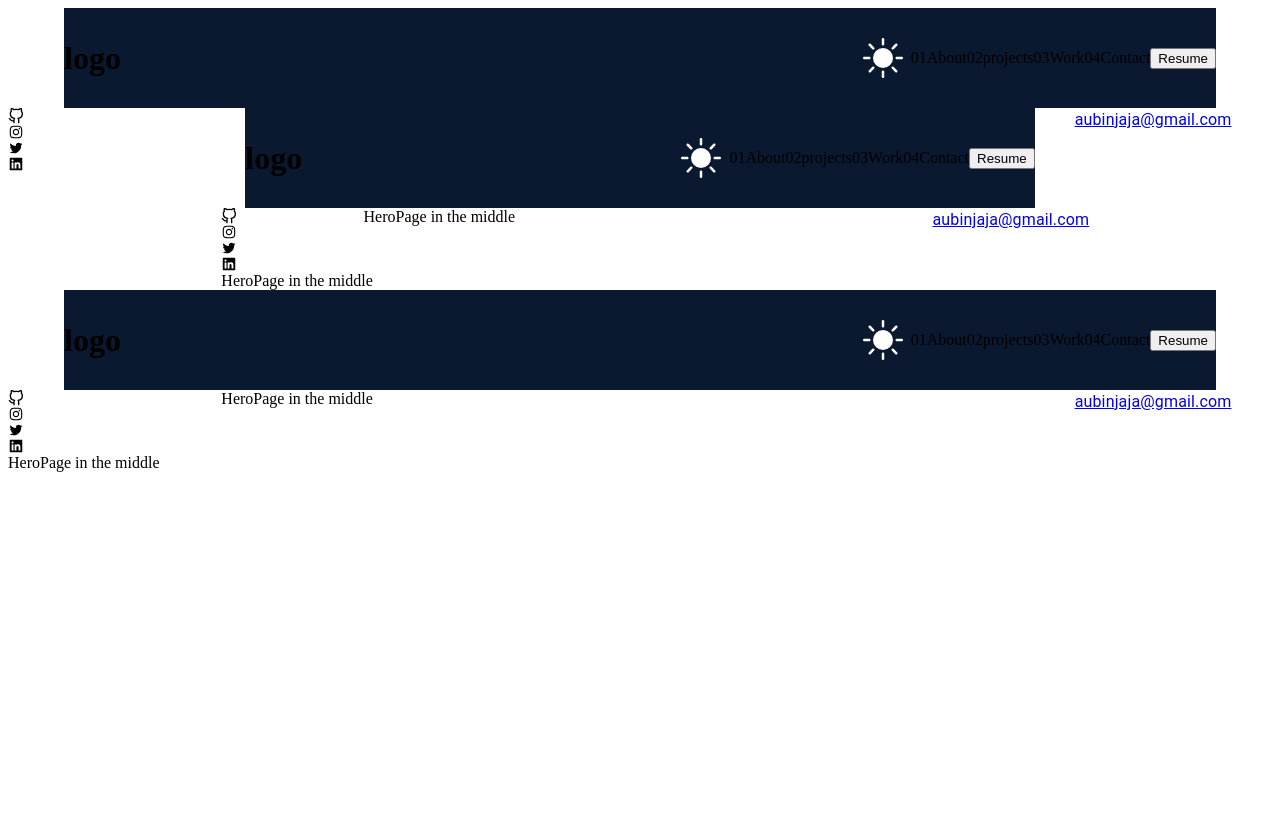
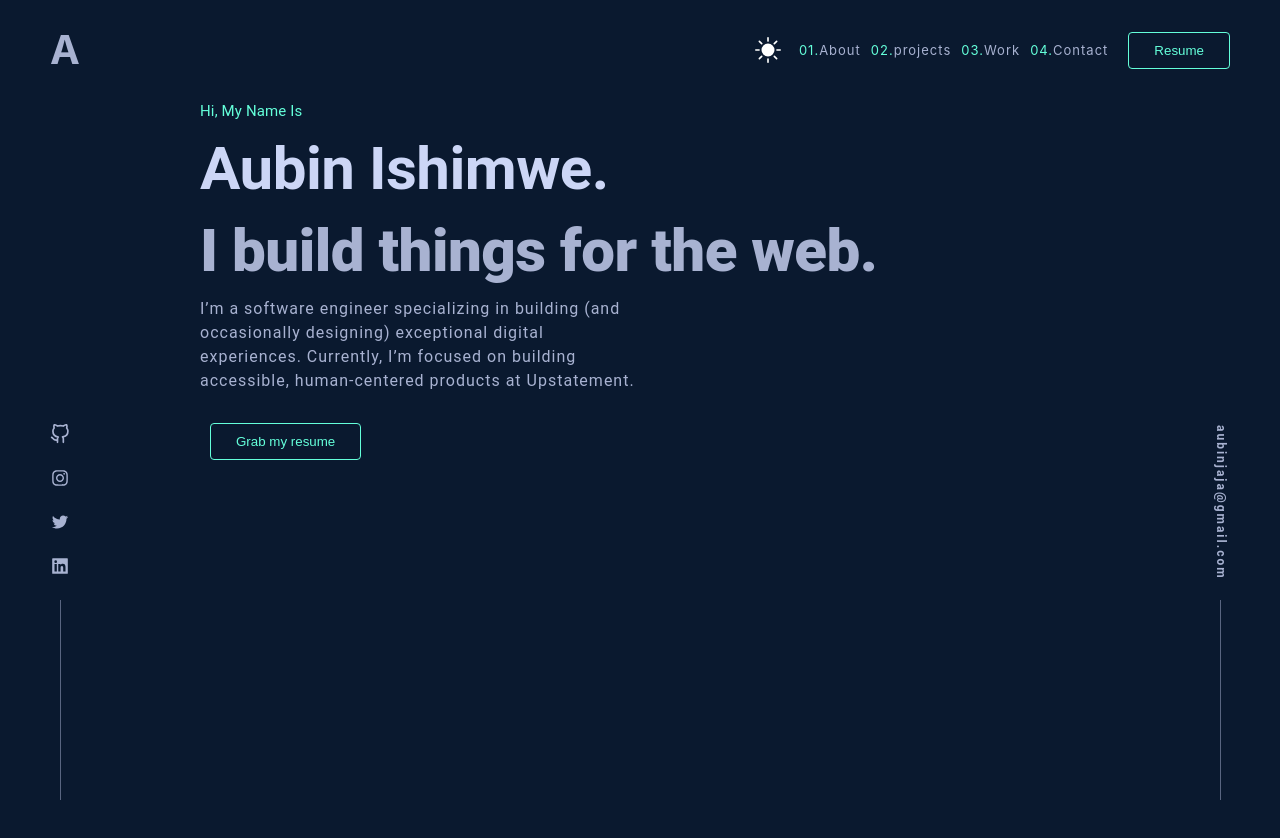
Before and after one commit to sopranoelfuego/aubinishimwe.com, a Next.js app: page / in a window 1280 px wide. Shown: the top 838 px of the page. Before the commit the page ends 800 px from the top, so only its background shows below. Built offline with nearby package versions, Linux system fonts and the light colour scheme.

Commit message:
hero page 90%

```diff
--- a/src/components/Header.tsx
+++ b/src/components/Header.tsx
@@ -4,6 +4,8 @@ import { BsBrightnessHigh, BsBrightnessHighFill } from 'react-icons/bs'
 import Link from 'next/link'
 import { Box } from '@mui/system'
 import { ColorModeContext } from '@pages/_app'
+import { GLobalButton } from '@utils/Button'
+import { LinkAnchor } from '@utils'
 export function Header() {
 
   const  colorMode = useContext(ColorModeContext)
@@ -16,45 +18,49 @@ export function Header() {
  const theme=useTheme()
  const CustomHeaderContainer = styled('header')(({ theme }) => ({
   display: 'flex',
-  maxWidth: '1200px',
   width: '100%',
   justifyContent: 'space-between',
   alignItems: 'center',
   height: '100px',
-  backgroundColor:theme.palette.primary.main,
+  backgroundColor:"inherit",
  }))
  return (
-  <Container maxWidth="lg">
+
 
   <CustomHeaderContainer>
    <Link as="a" href="#">
-    <h1>logo</h1>
+    <h1>A</h1>
    </Link>
 
    <List
-    sx={{ width: 'auto', display: 'flex',  bgcolor: 'inherit' }}
+    sx={{ width: 'auto', display: 'flex',  bgcolor: 'inherit',fontSize:"13px",gap:"10px",letterSpacing:"1px" }}
    >
     <ListItem disableGutters>
       <IconButton onClick={colorMode.toggleColorMode} >
-      {theme?.palette.mode ? <BsBrightnessHighFill fontSize="40px" color="white"  />:<BsBrightnessHigh fontSize="40px" color='black'/>}
+      {theme?.palette?.mode ? <BsBrightnessHighFill fontSize="26px"/>:<BsBrightnessHigh fontSize="26px" />}
       </IconButton>
     </ListItem>
     {navLists?.map((value, key) => (
-     <ListItem key={key} disableGutters>
+     <ListItem key={key} disableGutters >
       <Link as="a" href={value?.href}>
-        <Stack direction="row">
-          <Box>{value?.number}</Box>
-          <Box>{value?.name}</Box>
+        <Stack direction="row" alignItems="center"  >
+          <LinkAnchor>
+          <Box sx={{color:`${theme?.palette?.primary?.contrastText}`}}>{value?.number}.</Box>
+          <Box >{value?.name}</Box>
+          </LinkAnchor>
         </Stack>
       </Link>
      </ListItem>
     ))}
     <ListItem disableGutters>
-     <button>Resume</button>
+      <GLobalButton>
+      Resume
+      </GLobalButton>
+
     </ListItem>
    </List>
 
   </CustomHeaderContainer>
-  </Container>
+
  )
 }
--- a/src/components/HeroPage.tsx
+++ b/src/components/HeroPage.tsx
@@ -1,10 +1,30 @@
+import { Box, Typography, useTheme } from '@mui/material'
+import { GLobalButton } from '@utils'
 import React from 'react'
-import {Layout} from '@layout'
+
 
 export function HeroPage() {
+  const theme=useTheme()
   return (
-    <Layout>
-    <div>HeroPage in the middle</div>
-    </Layout>
+
+    <Box sx={{height:"100vh",justifyContent:"flex-start", alignItems:"flex-start", display:"flex",gap:"10px",flexDirection:"column",width:"inherit",padding:"0 50px 0 150px"}}>
+      <Typography  fontSize="15px" display="flex" fontWeight="100px"  textTransform="capitalize"   color={`${theme?.palette?.primary?.contrastText}`}>
+       Hi, My name is
+      </Typography>
+      <Typography variant="h2" component="h2" fontWeight="bold" color={`${theme?.palette?.text?.primary}`} >
+        Aubin Ishimwe.
+      </Typography>
+      <Typography variant="h2" component="h2" fontWeight="800" >
+        I build things for the web.
+      </Typography>
+      <Typography variant="body1" maxWidth="450px" letterSpacing="1px">
+      I’m a software engineer specializing in building (and occasionally designing) exceptional digital experiences. Currently,
+      I’m focused on building accessible, human-centered products at Upstatement.
+      </Typography>
+      <GLobalButton sx={{marginTop:"20px"}}>
+        Grab my resume
+      </GLobalButton>
+    </Box>
+
   )
 }
--- a/src/layout/Layout.tsx
+++ b/src/layout/Layout.tsx
@@ -1,43 +1,41 @@
 import { Header } from '@components'
-import { Grid, Typography } from '@mui/material'
+import { Box,  styled,  Typography, useTheme } from '@mui/material'
 import { Stack } from '@mui/system'
-import {FiGithub} from "react-icons/fi"
-import {AiFillLinkedin, AiOutlineInstagram,AiOutlineTwitter} from "react-icons/ai"
+
 import React from 'react'
-import Link from 'next/link'
+import { afterLine } from '@utils'
+import SocialMedias from './SocialMedias'
+
 
 export const Layout: React.FC = ({ children }: any) => {
+  const theme=useTheme()
+  const AfterLine=afterLine({width:"1px",height:"200px"})
+  const CustomLink=styled('a')(({ theme})=>({
+    display: 'flex',
+    flexDirection:'column',
+    transition:"transform  400ms ease-in",
+    '&:hover':{
+      transform:'translateY(-3px)',
+      color: `${theme?.palette?.primary?.contrastText}`,
+    }
+
+  }))
  return (
   <>
+   <Box sx={{ width:"100%",maxWidth:"1400px",position:"relative",bgcolor:`${theme?.palette?.background?.default}`,color:`${theme?.palette.text?.secondary}`,overflowY:"auto",transition:"all 300ms ease-in",padding:"0 50px"}}>
    <Header />
-   <Grid container spacing={2}>
-    <Grid item xs={2}>
-     <Stack>
-      <FiGithub/>
-     </Stack>
-     <Stack>
-      <AiOutlineInstagram/>
-     </Stack>
-     <Stack>
-      <AiOutlineTwitter/>
-     </Stack>
-     <Stack>
-      <AiFillLinkedin/>
-     </Stack>
-    </Grid>
-    <Grid item xs={8}>
+   <Box sx={{display:"flex",width:"100%"}}>
+    <SocialMedias/>
      {children}
-    </Grid>
-    <Grid item xs={2}>
-      <Stack>
-        <Typography>
-          <Link as="a" href="mailto:aubinjaja@gmail.com">aubinjaja@gmail.com</Link>
+      <Stack direction="column" sx={{position:"fixed", display:"flex",flexDirection:"column",gap:"20px",alignItems:'center',bottom:0,right:50}}>
+        <Typography variant="caption" fontWeight="bold"  letterSpacing={2} sx={{writingMode:"vertical-lr"}}>
+          <CustomLink  href="mailto:aubinjaja@gmail.com">aubinjaja@gmail.com</CustomLink>
         </Typography>
+        <AfterLine/>
       </Stack>
-    </Grid>
-   </Grid>
+   </Box>
 
-   {children}
+   </Box>
   </>
  )
 }
--- /dev/null
+++ b/src/layout/SocialMedias.tsx
@@ -0,0 +1,43 @@
+import { Stack, styled, Tooltip} from '@mui/material'
+import { afterLine } from '@utils'
+import React from 'react'
+import { AiFillLinkedin, AiOutlineInstagram, AiOutlineTwitter } from 'react-icons/ai'
+import { FiGithub } from 'react-icons/fi'
+
+
+function SocialMedias() {
+
+    const AfterLine=afterLine({width:"1px",height:"200px"})
+    const StackDiv=styled('div')(({ theme})=>({
+      display: 'flex',
+      flexDirection:'column',
+      transition:"transform  400ms ease-in",
+      '&:hover':{
+        transform:'translateY(-3px)',
+        color: `${theme?.palette?.primary?.contrastText}`,
+      }
+
+    }))
+    const socialsMedia=[
+      {id:"1",href:"https://github.com/sopranoelfuego",name:"github",icon:<FiGithub/>},
+      {id:"2",href:"https://www.instagram.com/ishimwe.aubin/",name:"instagram",icon:<AiOutlineInstagram/>},
+      {id:"3",href:"https://twitter.com/aubin.ishimwe",name:"twiiter",icon:<AiOutlineTwitter/>},
+      {id:"4",href:"https://twitter.com/aubin.ishimwe",name:"linkedin",icon:<AiFillLinkedin/>},
+    ]
+  return (
+    <Stack direction="column" alignItems="center" spacing={3} sx={{position:"fixed",bottom:0}}>
+    {socialsMedia?.map((value,key)=>(
+      <Tooltip title={value?.name} >
+        <StackDiv key={key}>
+         {value?.icon}
+        </StackDiv>
+      </Tooltip>
+    ))}
+     <Stack>
+      <AfterLine />
+     </Stack>
+    </Stack>
+  )
+}
+
+export default SocialMedias
--- a/src/pages/_app.tsx
+++ b/src/pages/_app.tsx
@@ -1,9 +1,9 @@
-// import '../styles/globals.css'
 import type { AppProps } from 'next/app'
 import { createTheme, PaletteMode, ThemeProvider } from '@mui/material'
 import { createContext, useMemo, useState } from 'react'
 import { getDesignTokens } from '@utils'
 export const ColorModeContext = createContext({ toggleColorMode: () => {} })
+import '../styles/globals.css'
 
 function MyApp({ Component, pageProps }: AppProps) {
  const [mode, setMode] = useState<'light' | 'dark'>('dark')
--- a/src/pages/index.tsx
+++ b/src/pages/index.tsx
@@ -1,4 +1,7 @@
+import { HeroPage } from '@components'
+import { Header } from '@components'
 import {HomePage} from '@components'
+import { Layout } from '@layout'
 import Head from 'next/head'
 const Home = () => {
   return (
--- a/src/styles/globals.css
+++ b/src/styles/globals.css
@@ -25,14 +25,13 @@ body {
   min-height: 100%;
   overflow-x: hidden;
   -webkit-font-smoothing: antialiased;
-  background-color: var(--navy);
-  color: var(--slate);
   font-family: var(--font-sans);
   font-size: var(--fz-xl);
   line-height: 1.3;
 }
 
 :root {
+
   --dark-navy: #020c1b;
   --navy: #0a192f;
   --light-navy: #112240;
@@ -44,9 +43,10 @@ body {
   --lightest-slate: #ccd6f6;
   --white: #e6f1ff;
   --green: #64ffda;
-  --green-tint: rgba(100,255,218,0.1);
+  --green-tint: #64ffda1a;
   --pink: #f57dff;
   --blue: #57cbff;
+  --green-light: #0ad42b;
   --font-sans: "Calibre","Inter","San Francisco","SF Pro Text",-apple-system,system-ui,sans-serif;
   --font-mono: "SF Mono","Fira Code","Fira Mono","Roboto Mono",monospace;
   --fz-xxs: 12px;
--- /dev/null
+++ b/src/utils/AfterLine.tsx
@@ -0,0 +1,9 @@
+import { styled } from "@mui/material";
+
+export const afterLine=({ width,height})=>( styled('div')(({ theme }) => ({
+    width: width,
+    height: height,
+    display: 'block',
+    backgroundColor: `${theme?.palette.text?.secondary}`,
+    opacity:'0.5'
+   })))
--- /dev/null
+++ b/src/utils/Button.ts
@@ -0,0 +1,12 @@
+import { styled } from '@mui/material'
+
+export const GLobalButton = styled('button')(({ theme }) => ({
+ padding: '10px 25px',
+ border: `1px solid ${theme?.palette?.primary?.contrastText}`,
+ borderRadius: '4px',
+ transition: 'all 300ms ease-in',
+ color: `${theme?.palette?.primary?.contrastText}`,
+ backgroundColor: 'transparent',
+ marginLeft: '10px',
+ '&:hover': { backgroundColor: 'rgba(10, 212, 43,0.2)' },
+}))
--- a/src/utils/index.ts
+++ b/src/utils/index.ts
@@ -1 +1,4 @@
 export * from './themeDesignPalette'
+export * from './Button'
+export * from './styles'
+export * from './AfterLine'
--- /dev/null
+++ b/src/utils/styles.ts
@@ -0,0 +1,21 @@
+import { styled } from '@mui/material'
+import { AppProps } from 'next/app'
+
+export const LinkAnchor = styled('a')(({ theme }) => ({
+ transition: 'all 300ms ease-in',
+ display: 'flex',
+ '&:hover': {
+  color: `${theme?.palette?.primary?.contrastText}`,
+  cursor: 'pointer',
+ },
+}))
+
+export const AfterLine = ({ width, height }) => {
+ const Line = styled('div')(({ theme }) => ({
+  width: width,
+  height: height,
+  display: 'block',
+  backgroundColor: `${theme?.palette.text?.secondary}`,
+ }))
+ return Line
+}
--- a/src/utils/themeDesignPalette.ts
+++ b/src/utils/themeDesignPalette.ts
@@ -7,13 +7,15 @@ export const getDesignTokens = (mode: PaletteMode) => ({
    ? {
       // palette values for light mode
       primary: {
+       light: '#ccd6f6',
+       dark: '#495670',
        main: '#fff',
+       contrastText: '#0ad42b',
       },
       divider: '#bec0c2',
       text: {
-       primary: '#64ffda',
-       main: '#fff',
-       secondary: '#9ca19e',
+       primary: 'inherit',
+       secondary: '#020202',
       },
       background: {
        default: '#fff',
@@ -21,7 +23,6 @@ export const getDesignTokens = (mode: PaletteMode) => ({
       },
      }
    : {
-      // palette values for dark mode
       primary: {
        light: '#ccd6f6',
        main: '#0a192f',
```
